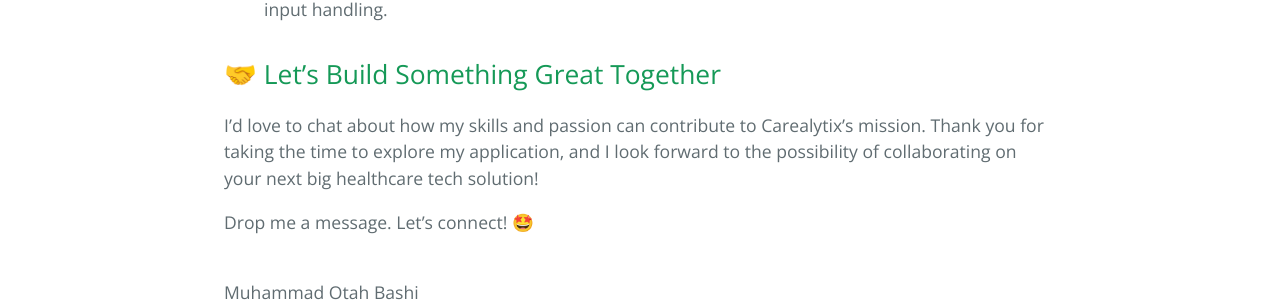
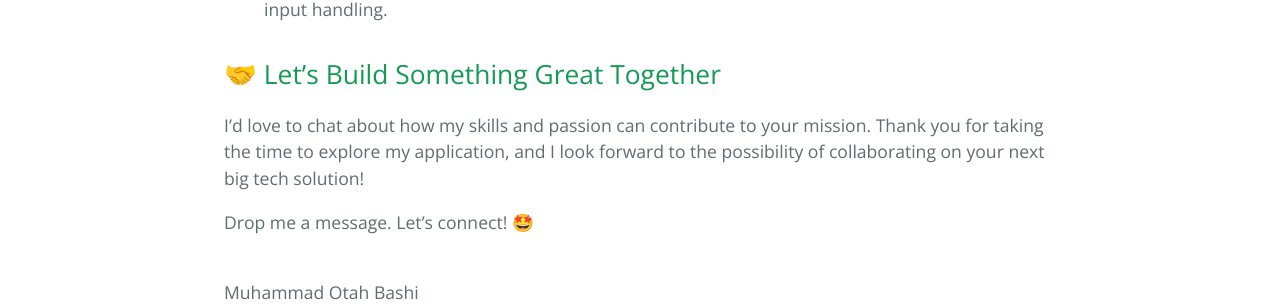
Before and after one commit to Bashlenix/portfolio, a Jekyll site: the page built from index.md, in a window 1280 px wide. Shown: the part 1789-2097 px from the top of the page. Built offline with Jekyll 4.4.1, drawn with Linux system fonts in a browser that asks for light colours.

Commit message:
updating the ending of the page

```diff
--- a/index.md
+++ b/index.md
@@ -23,7 +23,6 @@ If you’re here, you just have found not only the working student you've been l
   </span>
 </p>
 
-
 ## 💡 What I Can Bring to the Team
 
 - **Technical expertise:** Good foundation in programming and web development with a focus on creating scalable, clean code.
@@ -35,6 +34,7 @@ If you’re here, you just have found not only the working student you've been l
 - **Multilingual communication:** Fluent in English, Arabic, and Turkish, and actively learning German to better collaborate in diverse, international teams 🌍.
 
 ## 🛠️ Technical Skills
+
 - **Programming Languages:** Python, JavaScript
 - **Web Technologies:** HTML, CSS, JSON
 - **Version Control:** Git
@@ -42,15 +42,16 @@ If you’re here, you just have found not only the working student you've been l
 - **Operating Systems:** Linux, macOS, Windows
 
 ## 💻 Projects
+
 - **Rename Tool:** Built a Python-based command-line utility that replaces spaces in file and folder names with underscores, simplifying access and enhancing compatibility, particularly for command-line usage and automation workflows.
 - **File Organizer:** Created a React-based command-line tool that efficiently sorts and categorizes files into designated folders based on their extensions, promoting a cleaner and more organized directory structure.
 - **Youtube Clone:** Built a front-end clone of YouTube using HTML and CSS, honing skills in layout design, and user interface (UI) structuring.
 - **Task Tracker:** Developed a task tracker application with React, focusing on component-based architecture, state management, and user interaction.
 - **Meme Generator:** Created a meme generator app using React, allowing users to customize images with text, improving skills in dynamic content rendering, state management, and user input handling.
 
+## 🤝 Let’s Build Something Great Together
 
-## 🤝 Let’s Build Something Great Together
-I’d love to chat about how my skills and passion can contribute to Carealytix’s mission. Thank you for taking the time to explore my application, and I look forward to the possibility of collaborating on your next big healthcare tech solution!
+I’d love to chat about how my skills and passion can contribute to your mission. Thank you for taking the time to explore my application, and I look forward to the possibility of collaborating on your next big tech solution!
 
 Drop me a message. Let's connect! 🤩
 
@@ -61,5 +62,4 @@ Muhammad Otah Bashi
 
 muhammadotahbashi@gmail.com
 
-
 <!-- ![Octocat](https://github.githubassets.com/images/icons/emoji/octocat.png) -->
```
Also changed, not shown: README.md.
